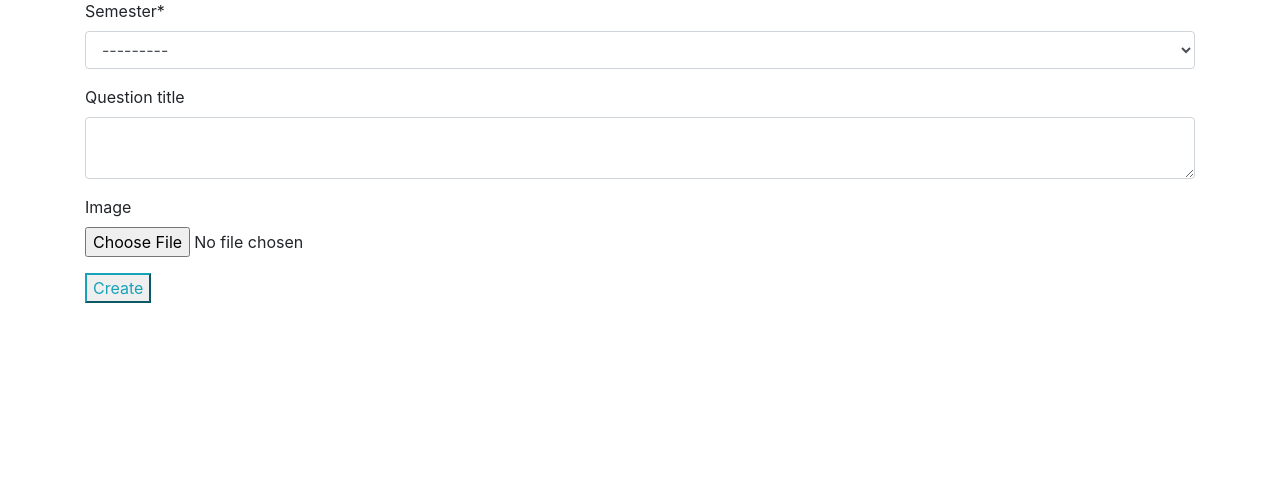
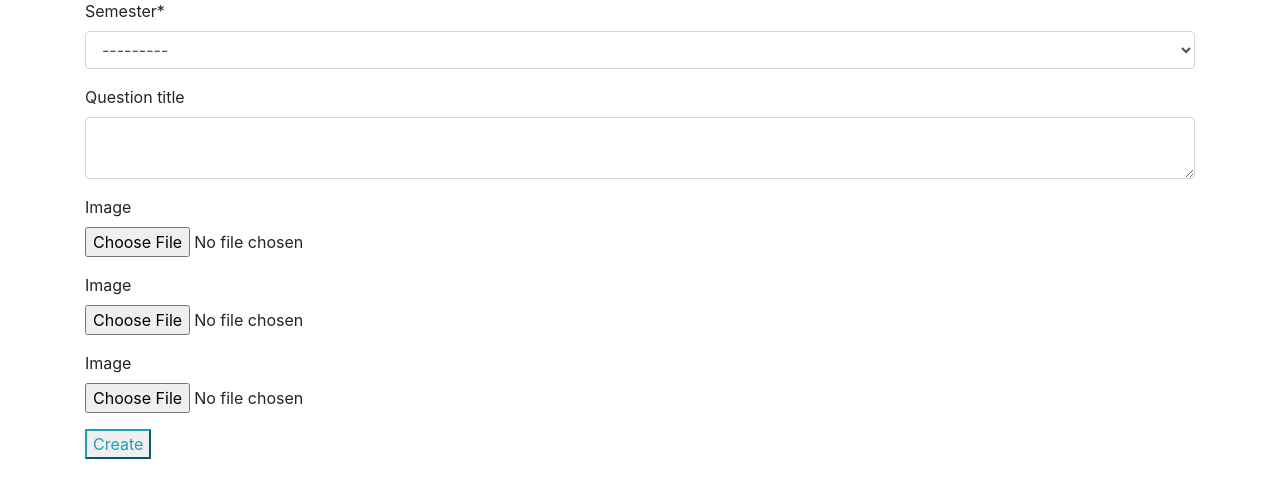
Before and after one commit to romankc17/student_stack, a Django app: page /institute/question_create in a window 1280 px wide. Shown: the part 65-563 px from the top of the page. Run offline with Django 3.2, Linux system fonts and the light colour scheme; some libraries are stand-ins or nearby versions.

Commit message:
multiple image features added

```diff
--- a/posts/models.py
+++ b/posts/models.py
@@ -28,10 +28,12 @@ class Answer(models.Model):
     answer_title = models.CharField(max_length=200)
     date_published = models.DateField(auto_now=True,)
 
-
+def get_image_filename(instance, filename):
+    id = instance.question.id
+    return 'post_pics/%s' % (id)
 
 class Image(models.Model):
     #id = models.AutoField(primary_key=True)
     question = models.ForeignKey(Question, on_delete=models.CASCADE, null = True)
     answer = models.ForeignKey(Answer, on_delete=models.CASCADE, null = True)
-    image = models.ImageField(upload_to='post_pics', null = True, blank=True)
+    image = models.ImageField(upload_to=get_image_filename, null = True, blank=True)
--- a/posts/templates/posts/question_create.html
+++ b/posts/templates/posts/question_create.html
@@ -1,7 +1,7 @@
 {%extends 'base.html'%}
 {% load crispy_forms_tags %}
 {%block content%}
-    <form method="POST">
+    <form method="POST" enctype="multipart/form-data">
         {%csrf_token%}
         {{q_form|crispy}}
         {{i_form|crispy}}
--- a/posts/views.py
+++ b/posts/views.py
@@ -1,11 +1,14 @@
 from django.contrib import messages
+from django.forms import modelformset_factory
 from django.http import Http404
 from django.shortcuts import render, redirect
+from django.template import RequestContext
 from django.views.generic import ListView
 
 from .forms import QuestionCreateForm,QuestionImageForm
 
-from .models import Question
+from .models import Question, Image
+
 
 def question_view(request, question_sem):
     try:
@@ -14,7 +17,7 @@ def question_view(request, question_sem):
         raise Http404
     return render(request, 'posts/questions_list.html', {'objects':objects})
 
-def question_create_view(request):
+'''def question_create_view(request):
     if request.method == 'POST':
         q_form = QuestionCreateForm(request.POST)
         i_form = QuestionImageForm(request.POST,request.FILES)
@@ -38,4 +41,36 @@ def question_create_view(request):
         'i_form': i_form
     }
 
-    return render(request, 'posts/question_create.html', context)
+    return render(request, 'posts/question_create.html', context)'''
+
+
+def question_create_view(request):
+    ImageFormSet = modelformset_factory(Image, form = QuestionImageForm, extra=3)
+    if request.method == 'POST':
+        q_form = QuestionCreateForm(request.POST)
+        i_form = ImageFormSet(request.POST,request.FILES)
+        if q_form.is_valid() and i_form.is_valid():
+            q_form = q_form.save(commit=False)
+            q_form.user = request.user
+            q_form.save()
+
+            for form in i_form.cleaned_data:
+                image = form['image']
+                photo = Image(question = q_form, image = image)
+                photo.save()
+
+
+            messages.success(request, f'Your question has been created!!')
+            return redirect('index')
+        else:
+            print (q_form.errors, i_form.errors)
+    else:
+            q_form = QuestionCreateForm()
+            i_form = ImageFormSet(queryset=Image.objects.none())
+
+    context = {
+        'q_form': q_form,
+        'i_form': i_form
+    }
+
+    return render(request, 'posts/question_create.html',context,)
```
Also changed, not shown: db.sqlite3, 1 other file.
